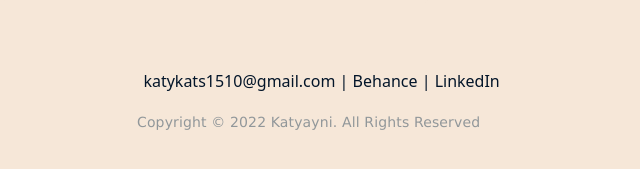
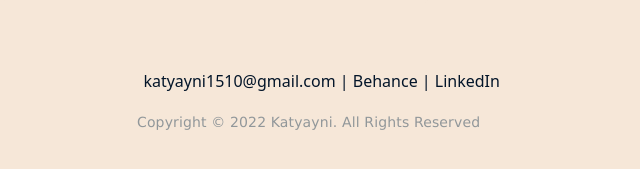
Before and after one commit to Katyayni1510/Demography, a plain HTML site: page index.html in a window 1280 px wide. Shown: the part 627-796 px from the top of the page, 343-983 px from the left. Drawn offline with nearby package versions, Linux system fonts and the light colour scheme.

Commit message:
Update index.html
Updated footer email from katykats to katyayni

```diff
--- a/index.html
+++ b/index.html
@@ -43,7 +43,7 @@
 <!-- .................................................footer.......................................................... -->
 
 <div class="links">
-  <a class="linkc" href="mailto: katykats1510@gmail.com">katykats1510@gmail.com |</a>
+  <a class="linkc" href="mailto: katyayni1510@gmail.com">katyayni1510@gmail.com |</a>
   <a class="linkc" href="https://www.behance.net/katyayni"> Behance |</a>
   <a class="linkc" href="https://www.linkedin.com/in/katyayni-katy1510/"> LinkedIn</a>
 </div>
```
